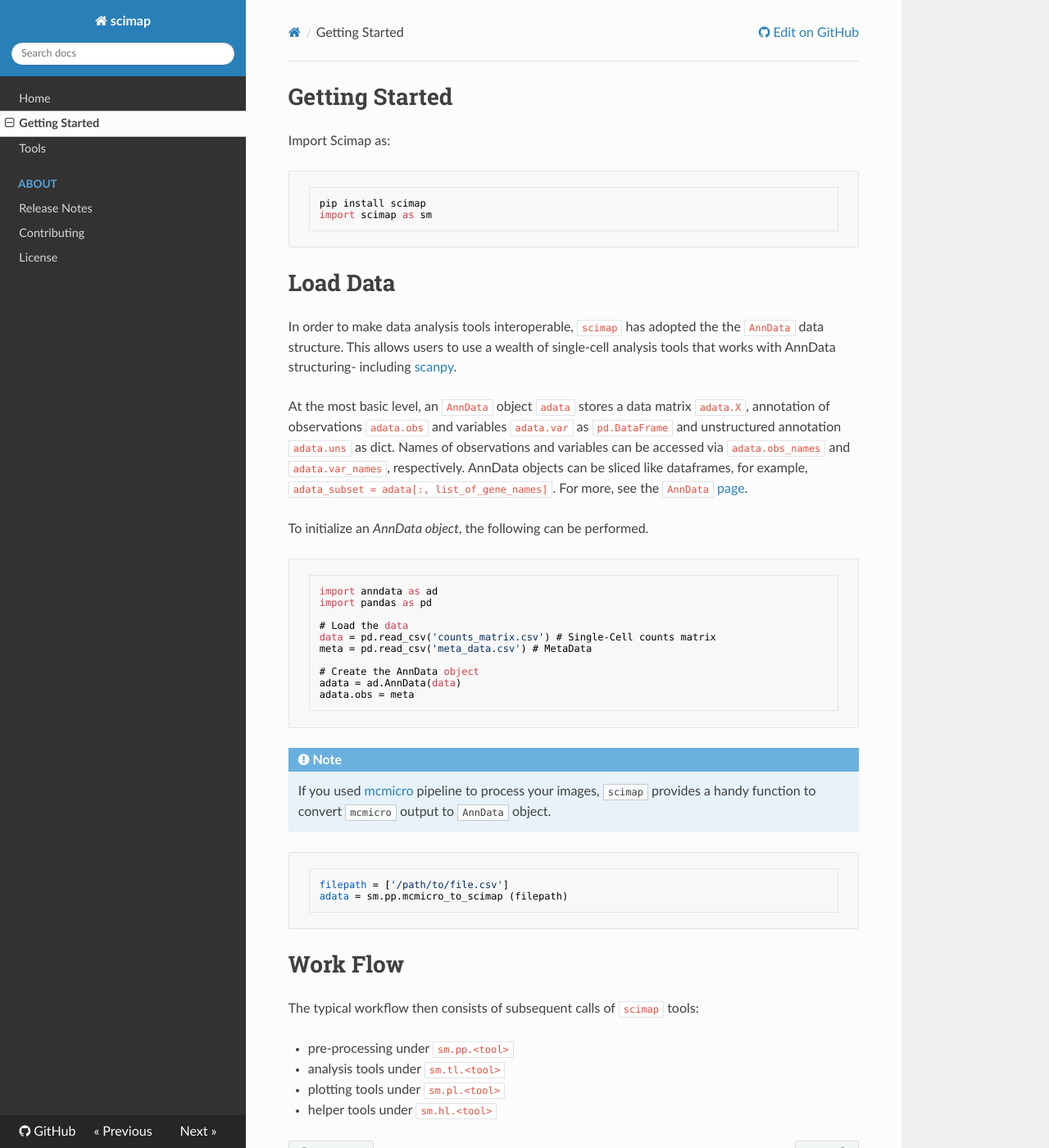
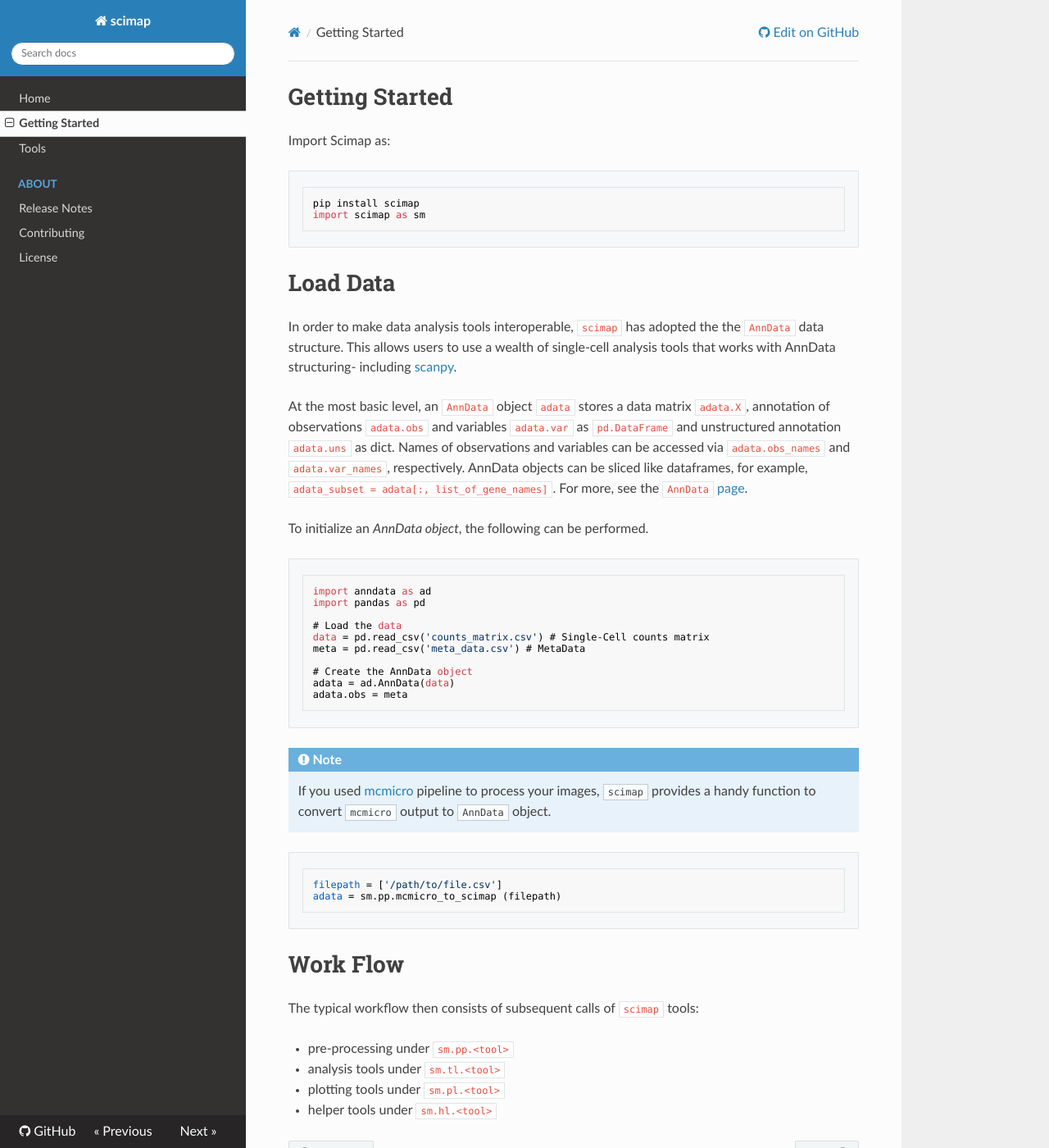
Before and after one commit to labsyspharm/scimap, an MkDocs documentation site: the page built from docs/getting_started.md, in a window 1280 px wide and 1400 px high. Shown: the whole window at 82% size. Built offline with MkDocs 1.6.1, drawn with Linux system fonts in a browser that asks for light colours; nearby versions of some CDN libraries.

Commit message:
css edir

```diff
--- a/docs/extra.css
+++ b/docs/extra.css
@@ -1,9 +1,9 @@
 .codehilite {
   display: block;
   overflow-x: auto;
-  border-radius: 2px;
-  padding-left: 1.5em;
-  padding-right: 1.5em;
+  border-radius: 1px;
+  padding-left: 1em;
+  padding-right: 1em;
   padding-top: 0.2em;
   padding-bottom: 0.2em;
   background: #f6f8fa;
```
